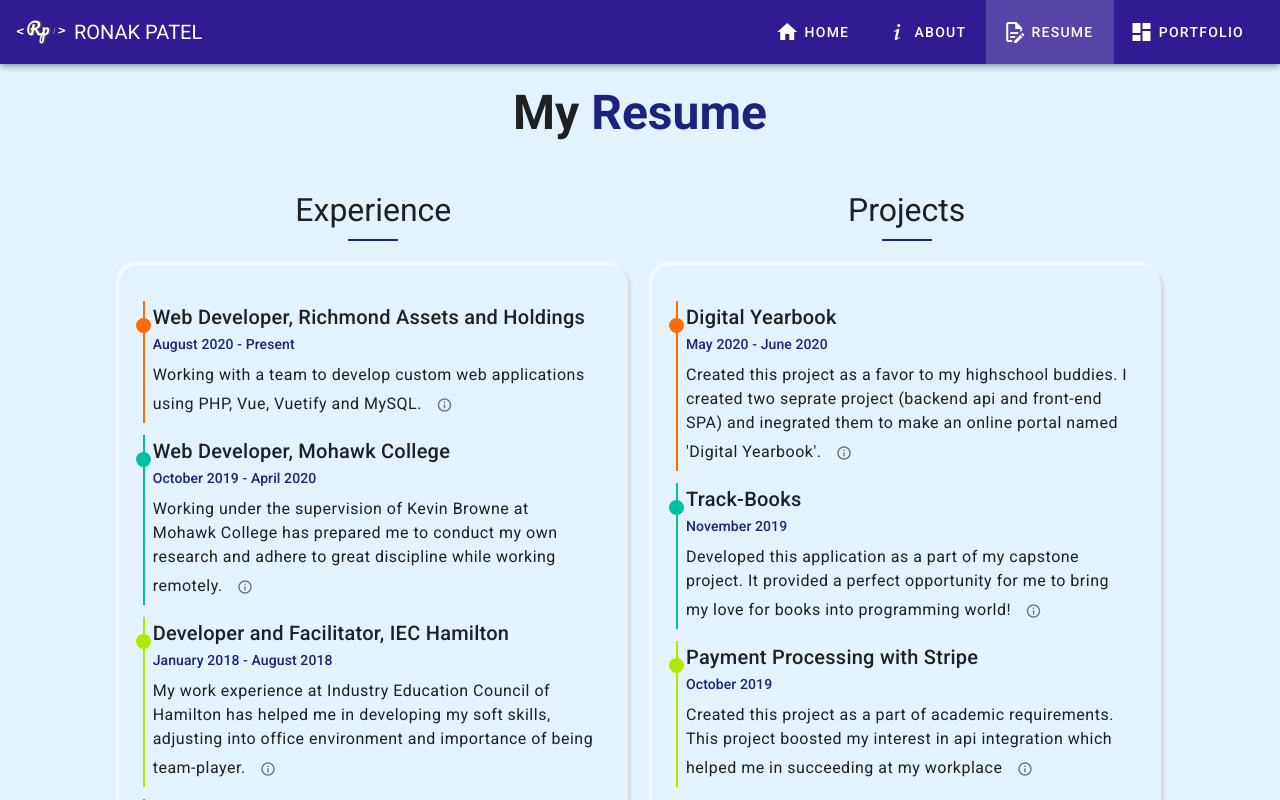
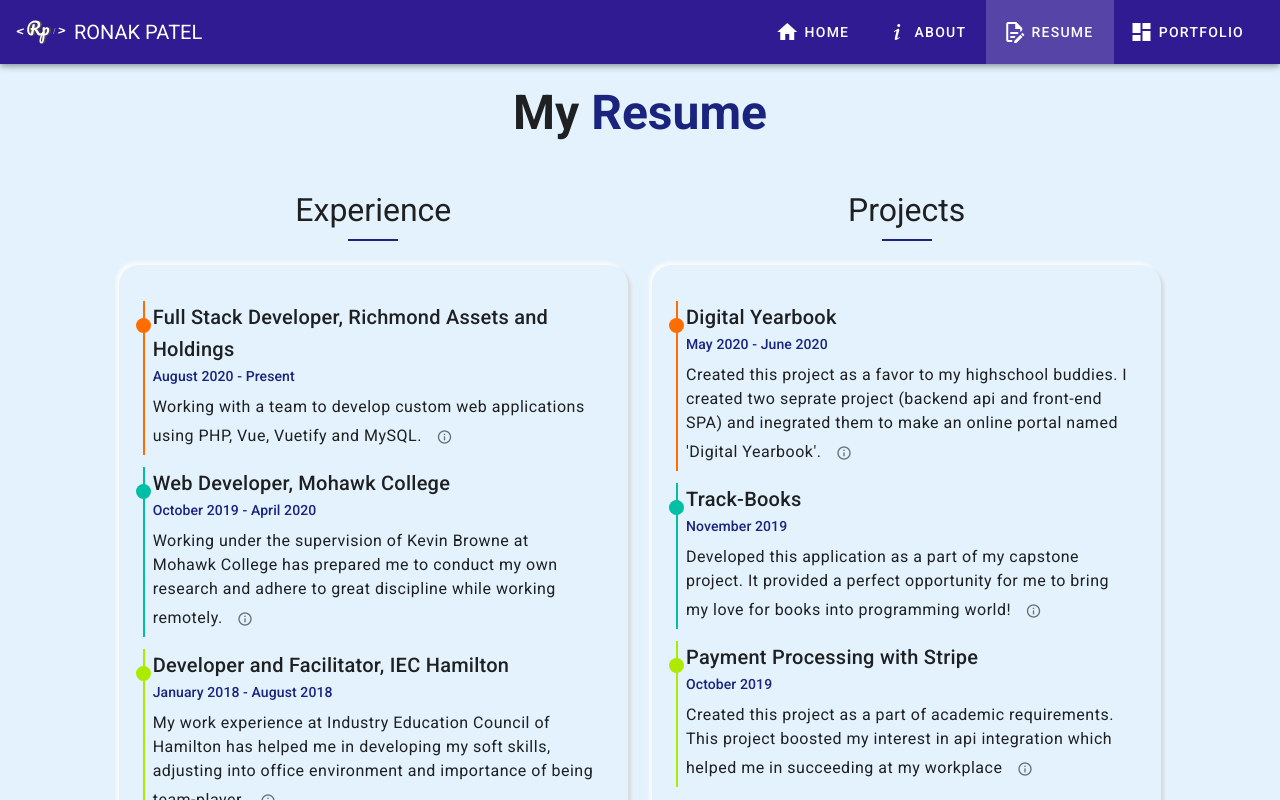
Before and after one commit to patelronak2/personal-site, a Vue app: page /resume in a window 1280 px wide. Shown: the top 800 px of the page. Built offline with nearby package versions, Linux system fonts and the light colour scheme; what vue-typed-js would draw is missing.

Commit message:
updated titles

```diff
--- a/src/views/Home.vue
+++ b/src/views/Home.vue
@@ -17,7 +17,7 @@
             <kinesis-element :strength="5">
               <div class="display-2 font-weight-bold py-3">{{ heading1 }}</div>
               <vue-typed-js
-                :strings="['Reader', 'Thinker', 'Web Developer^2000 ']"
+                :strings="['Self learner', 'Troubleshooter', 'Developer^2000 ']"
                 :loop="true"
                 :typeSpeed="100"
                 :backSpeed="50"
--- a/src/views/Resume.vue
+++ b/src/views/Resume.vue
@@ -73,7 +73,7 @@ export default {
       experiences: [
         {
           type: "experience",
-          title: "Web Developer, Richmond Assets and Holdings",
+          title: "Full Stack Developer, Richmond Assets and Holdings",
           toFrom: "August 2020 - Present",
           details:
             "Working with a team to develop custom web applications using PHP, Vue, Vuetify and MySQL.",
```
